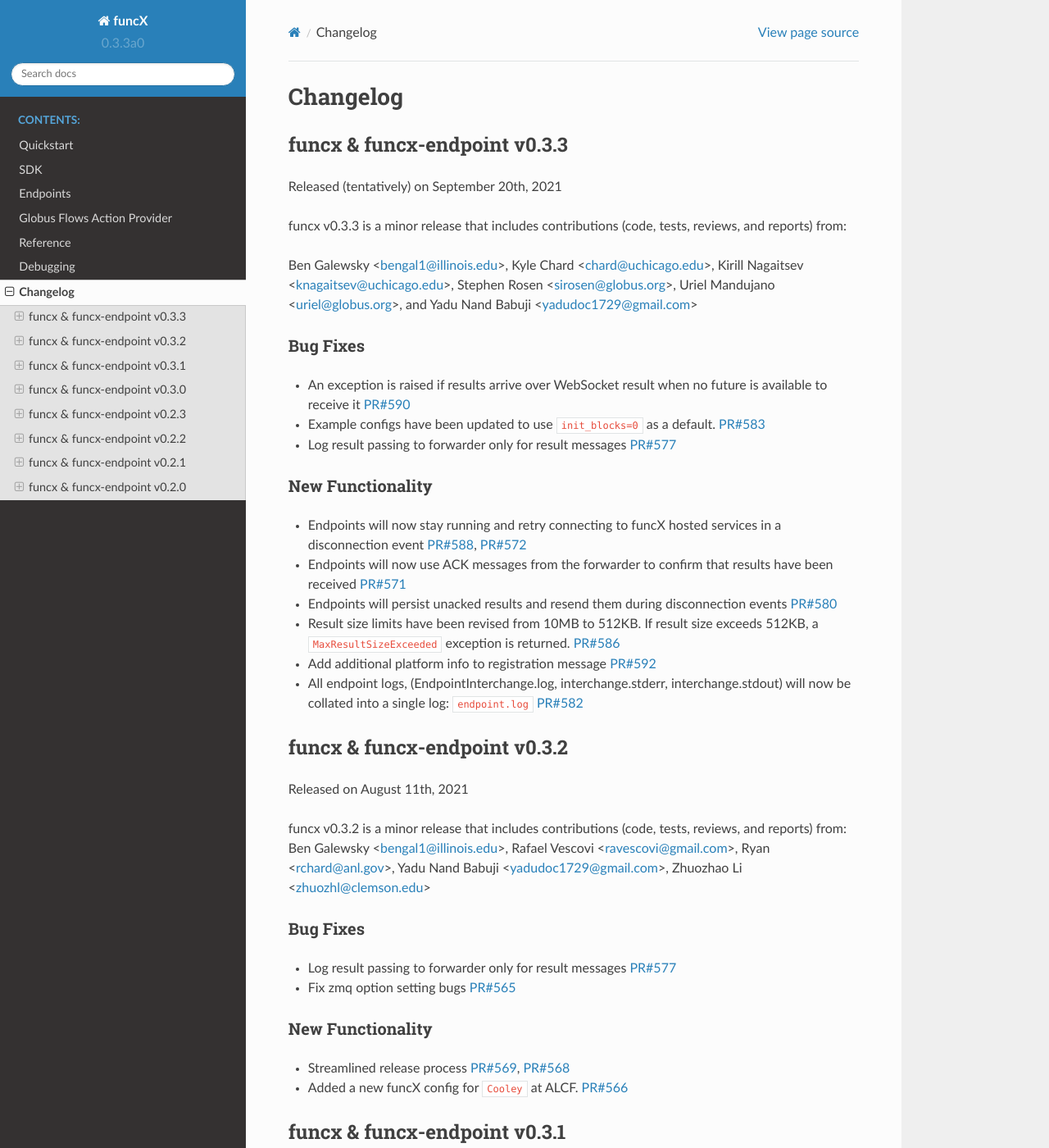
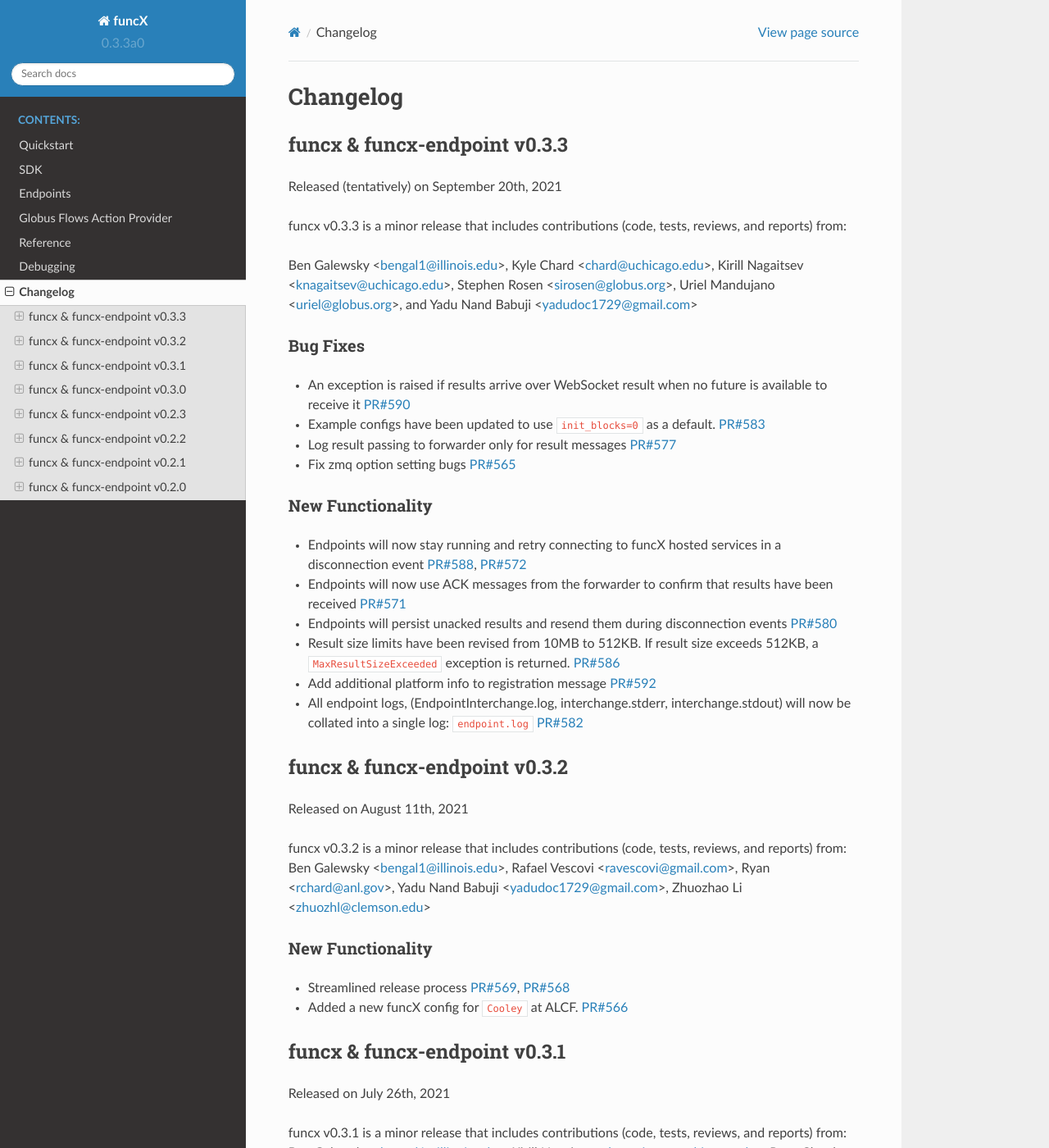
Before and after one commit to globus/globus-compute, a Sphinx documentation site: the page built from docs/changelog.rst, in a window 1280 px wide and 1400 px high. Shown: the whole window at 82% size. Built offline with Sphinx 7.4.7 and the Read the Docs theme 2.0.0, drawn with Linux system fonts in a browser that asks for light colours.

Commit message:
move bug fixes from 0.3.2 to 0.3.3

```diff
--- a/docs/changelog.rst
+++ b/docs/changelog.rst
@@ -47,14 +49,6 @@ funcx v0.3.2 is a minor release that includes contributions (code, tests, review
 Ben Galewsky <bengal1@illinois.edu>, Rafael Vescovi <ravescovi@gmail.com>, Ryan <rchard@anl.gov>,
 Yadu Nand Babuji <yadudoc1729@gmail.com>, Zhuozhao Li <zhuozhl@clemson.edu>
 
-
-Bug Fixes
-^^^^^^^^^
-
-
-* Log result passing to forwarder only for result messages `PR#577 <https://github.com/funcx-faas/funcX/pull/577>`_
-
-* Fix zmq option setting bugs `PR#565 <https://github.com/funcx-faas/funcX/pull/565>`_
 
 New Functionality
 ^^^^^^^^^^^^^^^^^
```
Also changed, not shown: other parts of docs/changelog.rst (+2 -0 lines).
